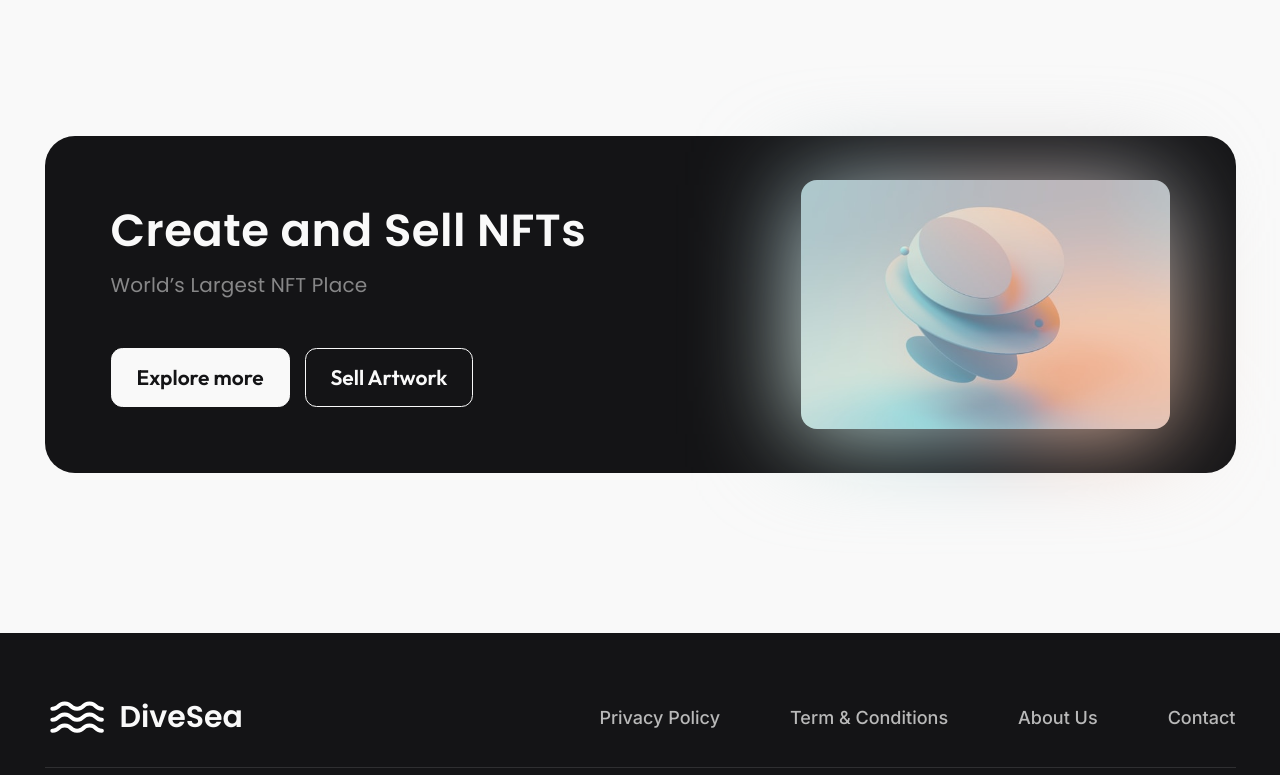
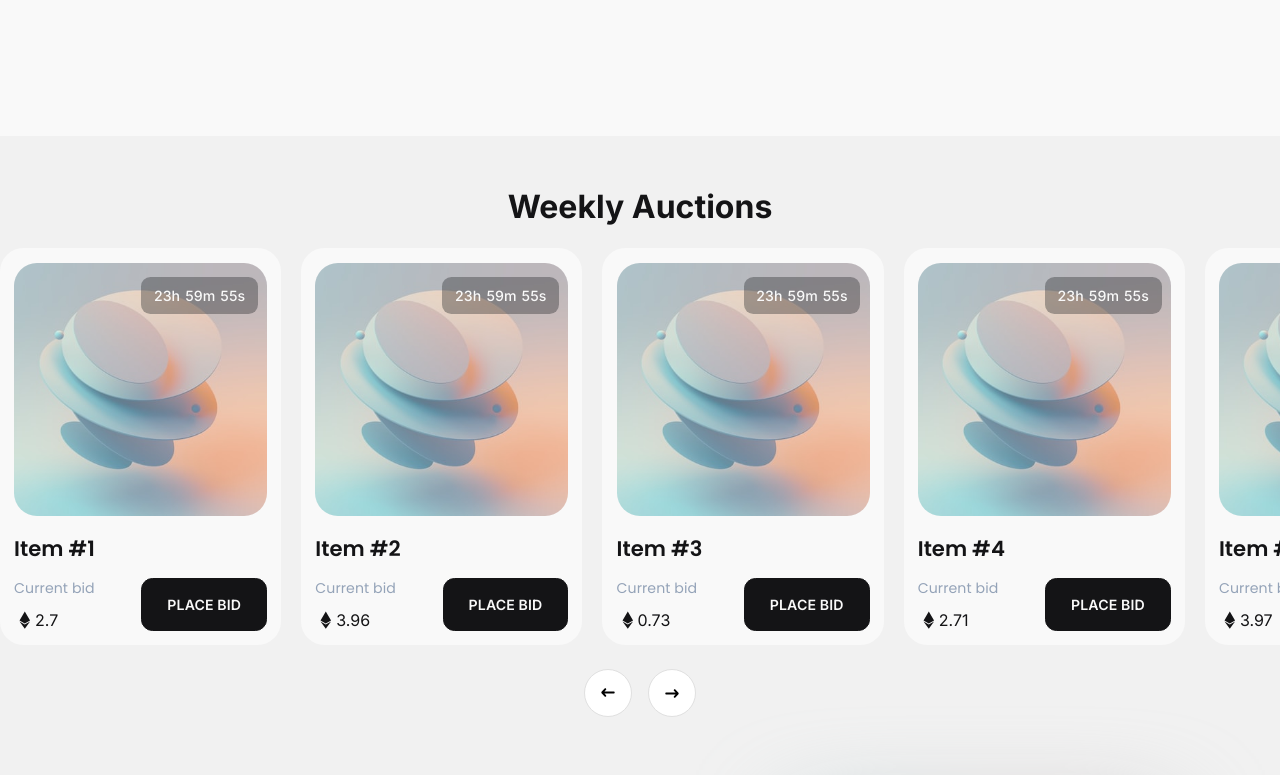
Before and after one commit to ellipticum/funtech-app, a Next.js app: page / in a window 1280 px wide. Shown: the part 720-1495 px from the top of the page. Built offline with nearby package versions, Linux system fonts and the light colour scheme.

Commit message:
fix: fix carousel

```diff
--- a/src/widgets/Home/UI/Home/index.tsx
+++ b/src/widgets/Home/UI/Home/index.tsx
@@ -2,11 +2,13 @@ import React from 'react'
 import Wrapper from '@/shared/UI/Wrapper'
 import Intro from '@/widgets/Home/UI/Intro'
 import NftMarket from '@/widgets/Home/UI/NftMarket'
+import Weekly from '@/widgets/Weekly'
 
 const Home = () => {
     return (
         <Wrapper>
             <Intro />
+            <Weekly />
             <NftMarket />
         </Wrapper>
     )
--- /dev/null
+++ b/src/widgets/Weekly/index.tsx
@@ -0,0 +1,139 @@
+'use client'
+
+import React, { useCallback, useEffect, useState } from 'react'
+import styles from './styles.module.scss'
+import Card from '@/shared/UI/Card'
+import { ICard } from '@/shared/interfaces/card'
+import useEmblaCarousel from 'embla-carousel-react'
+import { WheelGesturesPlugin } from 'embla-carousel-wheel-gestures'
+import Image from 'next/image'
+import classNames from 'classnames'
+
+// Generate random card data
+const generateCards = (count: number): ICard[] => {
+    return Array.from({ length: count }, (_, i) => {
+        const now = new Date().getTime()
+        return {
+            id: `card-${i}`,
+            name: `Item #${i + 1}`,
+            price: parseFloat((Math.random() * 5 + 0.1).toFixed(2)),
+            startsAt: now,
+            endsAt: now + 1000 * 60 * 60 * 24 * (Math.floor(Math.random() * 3) + 1),
+            image: `intro-image-1.jpeg`
+        }
+    })
+}
+
+const Weekly = () => {
+    // Generate enough cards to ensure infinite scrolling appearance
+    const [cards, setCards] = useState<ICard[]>(generateCards(20))
+
+    // Configure Embla Carousel
+    const [emblaRef, emblaApi] = useEmblaCarousel(
+        {
+            loop: true,
+            align: 'start',
+            dragFree: true,
+            containScroll: false
+        },
+        [WheelGesturesPlugin()]
+    )
+
+    const [canScrollPrev, setCanScrollPrev] = useState(false)
+    const [canScrollNext, setCanScrollNext] = useState(true)
+
+    // Update scroll state
+    const updateScrollState = useCallback(() => {
+        if (!emblaApi) return
+        setCanScrollPrev(emblaApi.canScrollPrev())
+        setCanScrollNext(emblaApi.canScrollNext())
+    }, [emblaApi])
+
+    // Setup event listeners
+    useEffect(() => {
+        if (emblaApi) {
+            emblaApi.on('select', updateScrollState)
+            emblaApi.on('init', updateScrollState)
+            updateScrollState()
+        }
+        return () => {
+            if (emblaApi) {
+                emblaApi.off('select', updateScrollState)
+                emblaApi.off('init', updateScrollState)
+            }
+        }
+    }, [emblaApi, updateScrollState])
+
+    // Scroll functions
+    const scrollPrev = useCallback(() => {
+        if (emblaApi) emblaApi.scrollPrev()
+    }, [emblaApi])
+
+    const scrollNext = useCallback(() => {
+        if (emblaApi) emblaApi.scrollNext()
+    }, [emblaApi])
+
+    // Update card prices randomly
+    useEffect(() => {
+        const interval = setInterval(() => {
+            setCards((prevCards) =>
+                prevCards.map((card) => ({
+                    ...card,
+                    price: parseFloat((card.price + (Math.random() * 0.2 - 0.1)).toFixed(2))
+                }))
+            )
+        }, 5000) // Update every 5 seconds
+
+        return () => clearInterval(interval)
+    }, [])
+
+    return (
+        <section className={styles.weekly}>
+            <h2 className={styles.title}>Weekly Auctions</h2>
+            <div className={styles.carouselWrapper}>
+                <div className={styles.viewport} ref={emblaRef}>
+                    <div className={styles.container}>
+                        {cards.map((card) => (
+                            <div className={styles.slide} key={card.id}>
+                                <Card {...card} />
+                            </div>
+                        ))}
+                    </div>
+                </div>
+
+                <div className={styles.navigation}>
+                    <button
+                        className={classNames(styles.navButton, {
+                            [styles.disabled]: !canScrollPrev
+                        })}
+                        onClick={scrollPrev}
+                        disabled={!canScrollPrev}
+                    >
+                        <Image
+                            src='/images/vector/arrow-left.svg'
+                            alt='Previous'
+                            width={24}
+                            height={24}
+                        />
+                    </button>
+                    <button
+                        className={classNames(styles.navButton, styles.scrollNext, {
+                            [styles.disabled]: !canScrollNext
+                        })}
+                        onClick={scrollNext}
+                        disabled={!canScrollNext}
+                    >
+                        <Image
+                            src='/images/vector/arrow-left.svg'
+                            alt='Next'
+                            width={24}
+                            height={24}
+                        />
+                    </button>
+                </div>
+            </div>
+        </section>
+    )
+}
+
+export default Weekly
--- /dev/null
+++ b/src/widgets/Weekly/styles.module.scss
@@ -0,0 +1,99 @@
+.weekly {
+  background: var(--color-primary-10);
+  padding: 60px 0;
+  display: flex;
+  align-items: center;
+  flex-direction: column;
+  justify-content: center;
+  width: min(100%, 2000px);
+  margin: 0 auto;
+  overflow: hidden;
+}
+
+.title {
+  font-size: 32px;
+  font-weight: 700;
+  margin-bottom: 30px;
+  text-align: center;
+}
+
+.carouselWrapper {
+  position: relative;
+  width: 100%;
+  max-width: 2000px;
+  margin: 0 auto;
+}
+
+.viewport {
+  overflow: hidden;
+  width: 100%;
+}
+
+.container {
+  display: flex;
+  gap: 20px;
+}
+
+.slide {
+  flex: 0 0 auto;
+  min-width: 0;
+}
+
+.navigation {
+  display: flex;
+  justify-content: center;
+  gap: 16px;
+  margin-top: 24px;
+}
+
+.navButton {
+  display: flex;
+  align-items: center;
+  justify-content: center;
+  width: 48px;
+  height: 48px;
+  background-color: #fff;
+  border-radius: 50%;
+  border: 1px solid #e0e0e0;
+  cursor: pointer;
+  transition: all 0.3s ease;
+
+  &:hover {
+    background-color: #f0f0f0;
+  }
+
+  &.disabled {
+    opacity: 0.5;
+    cursor: not-allowed;
+
+    &:hover {
+      background-color: #fff;
+    }
+  }
+}
+
+.scrollNext {
+  & img {
+    rotate: 180deg;
+  }
+}
+
+@media (max-width: 992px) {
+  .title {
+    font-size: 28px;
+  }
+}
+
+@media (max-width: 768px) {
+  .title {
+    font-size: 24px;
+    margin-bottom: 20px;
+  }
+}
+
+@media (max-width: 576px) {
+  .title {
+    font-size: 22px;
+    margin-bottom: 16px;
+  }
+}
```
